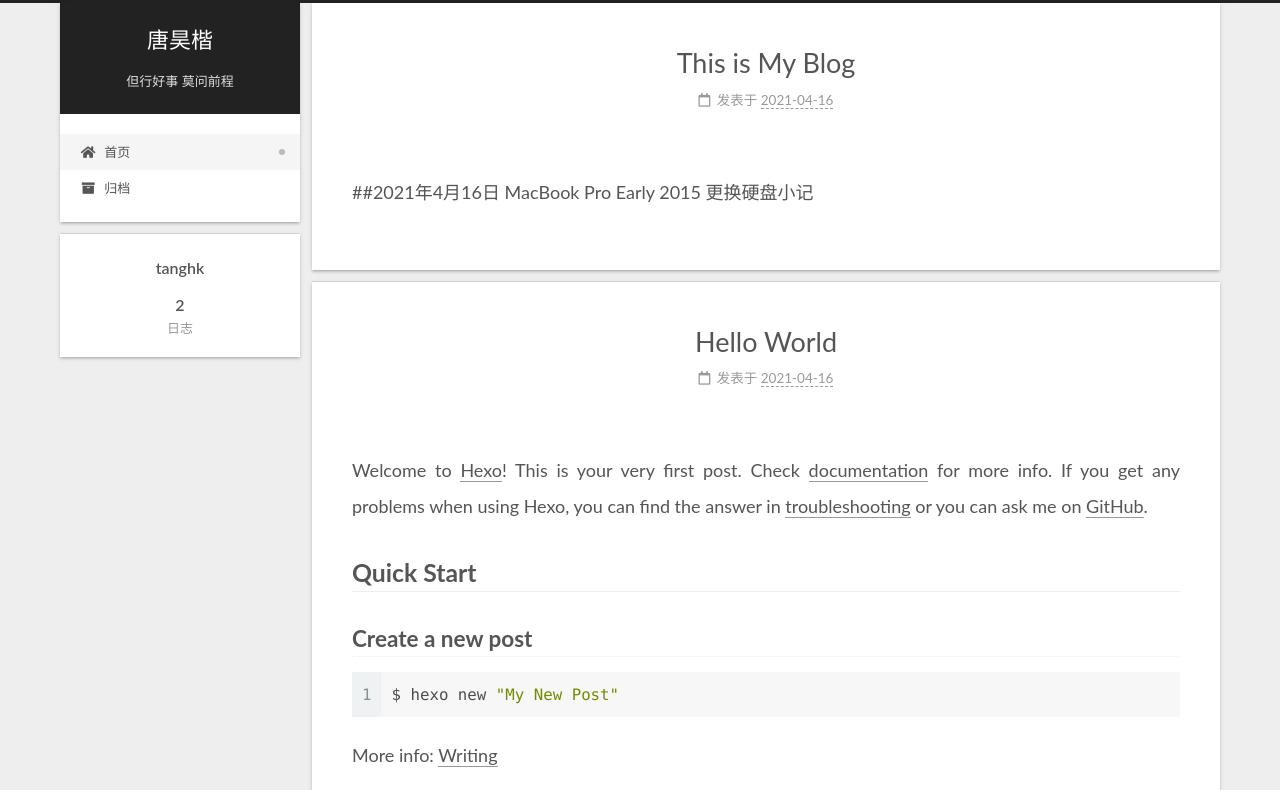
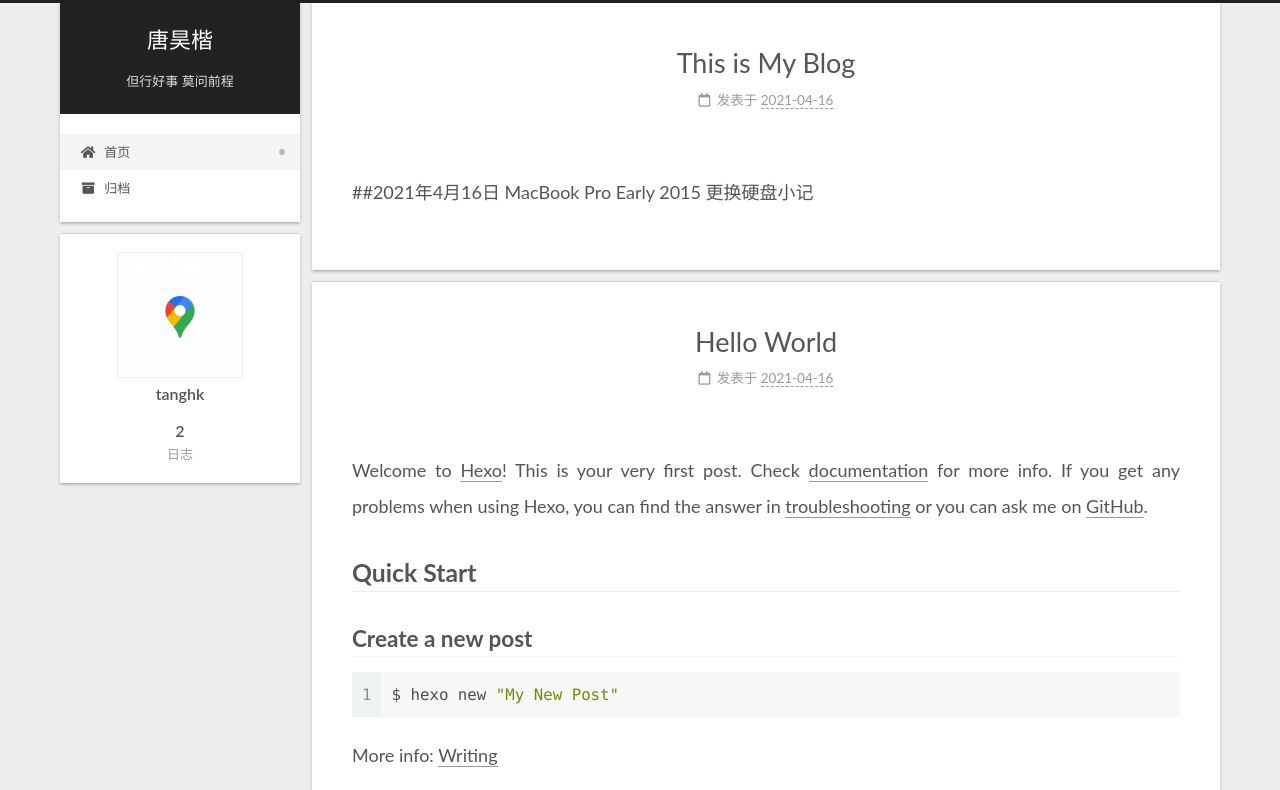
Before and after one commit to tanghk/tanghk.github.io, a plain HTML site: page index.html in a window 1280 px wide. Shown: the top 790 px of the page. Drawn offline with Linux system fonts and the light colour scheme.

Commit message:
Site updated: 2021-04-16 23:37:46

```diff
--- a/css/main.css
+++ b/css/main.css
@@ -1168,7 +1168,7 @@ pre .javascript .function {
 }
 .links-of-author a::before,
 .links-of-author span.exturl::before {
-  background: #000fff;
+  background: #4ac10b;
   border-radius: 50%;
   content: ' ';
   display: inline-block;
--- a/index.html
+++ b/index.html
@@ -149,7 +149,7 @@
     <link itemprop="mainEntityOfPage" href="http://example.com/2021/04/16/This-is-My-Blog/">
 
     <span hidden itemprop="author" itemscope itemtype="http://schema.org/Person">
-      <meta itemprop="image" content="/images/avatar.gif">
+      <meta itemprop="image" content="/images/header.png">
       <meta itemprop="name" content="tanghk">
       <meta itemprop="description" content="">
     </span>
@@ -209,7 +209,7 @@
     <link itemprop="mainEntityOfPage" href="http://example.com/2021/04/16/hello-world/">
 
     <span hidden itemprop="author" itemscope itemtype="http://schema.org/Person">
-      <meta itemprop="image" content="/images/avatar.gif">
+      <meta itemprop="image" content="/images/header.png">
       <meta itemprop="name" content="tanghk">
       <meta itemprop="description" content="">
     </span>
@@ -330,6 +330,8 @@
 
       <div class="site-overview-wrap sidebar-panel">
         <div class="site-author motion-element" itemprop="author" itemscope itemtype="http://schema.org/Person">
+    <img class="site-author-image" itemprop="image" alt="tanghk"
+      src="/images/header.png">
   <p class="site-author-name" itemprop="name">tanghk</p>
   <div class="site-description" itemprop="description"></div>
 </div>
```
Also changed, not shown: 2021/04/16/This-is-My-Blog/index.html (+3 -1 lines), 2021/04/16/hello-world/index.html (+3 -1 lines), archives/2021/04/index.html (+2 -0 lines), archives/2021/index.html (+2 -0 lines), archives/index.html (+2 -0 lines), images/header.png (added).
